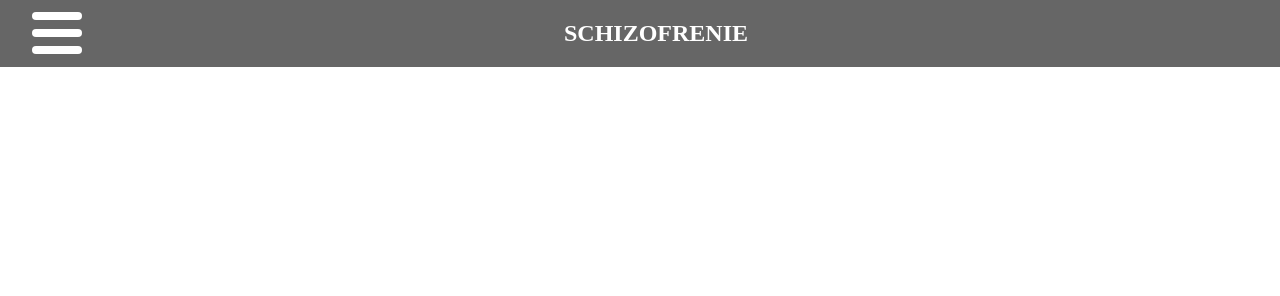
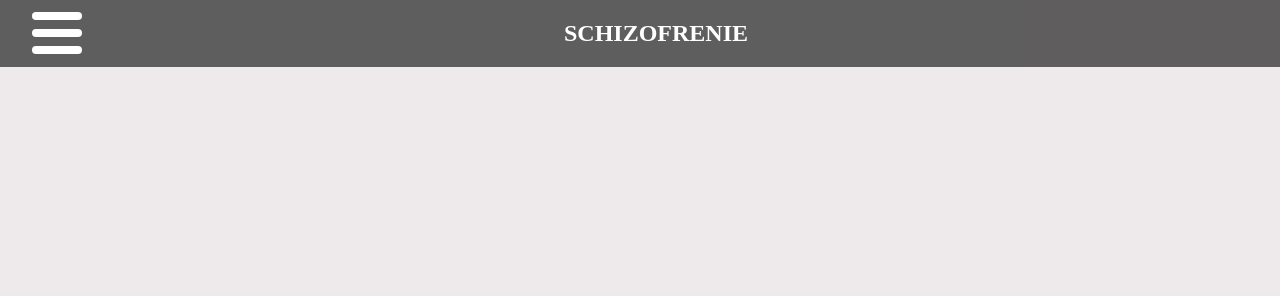
Before and after one commit to elisa1rietveld/schizofreniewebsite, a PHP site: page /FAQ.html in a window 1280 px wide. Shown: the top 296 px of the page. Run offline with PHP 8.4, Linux system fonts and the light colour scheme; style sheets or scripts are compiled from the project's sources; some web fonts are replaced.

Commit message:
base styling
- added base styling
- added global background color

```diff
--- a/scss/FAQ.scss
+++ b/scss/FAQ.scss
@@ -1,4 +1,5 @@
 @use 'navbar';
+@use 'base';
 body,html{
     margin: 0;
     padding:0;
--- /dev/null
+++ b/scss/_base.scss
@@ -0,0 +1,4 @@
+@import 'config';
+body{
+    background-color: $bg;
+}
--- a/scss/contact.scss
+++ b/scss/contact.scss
@@ -1,4 +1,5 @@
 @use 'navbar';
+@use 'base';
 
 body {
     font-family: mulish;
--- a/scss/index.scss
+++ b/scss/index.scss
@@ -1,4 +1,5 @@
 @use 'navbar';
+@use 'base';
 body,html{
     box-sizing: border-box;
     margin: 0;
--- a/scss/info.scss
+++ b/scss/info.scss
@@ -1,4 +1,5 @@
 @use 'navbar';
+@use 'base';
 body,html{
     box-sizing: border-box;
     margin: 0;
```
